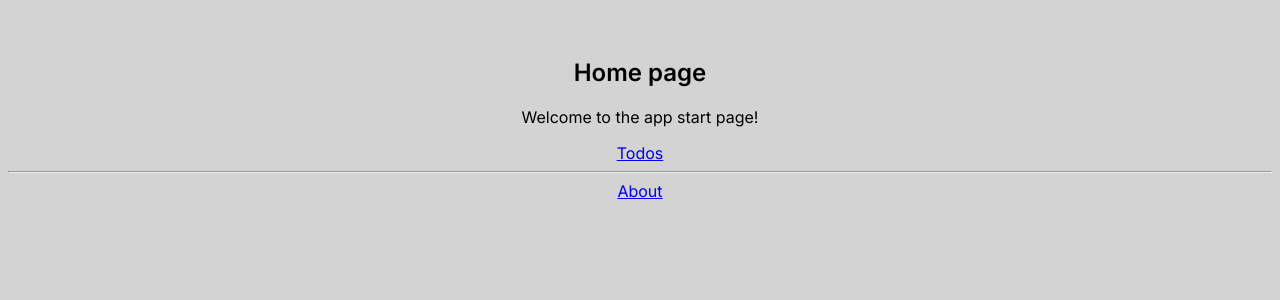
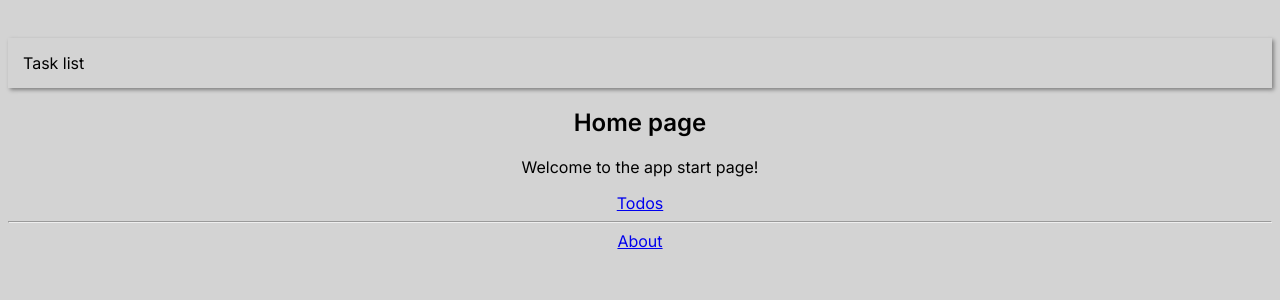
Before and after one commit to apachqq/task-list-vue, a Vue app: page / in a window 1280 px wide. Shown: the top 300 px of the page. Built offline with nearby package versions, Linux system fonts and the light colour scheme; no server answers.

Commit message:
the-navbar

```diff
--- a/src/App.vue
+++ b/src/App.vue
@@ -1,10 +1,12 @@
 <template>
+    <the-navbar></the-navbar>
     <router-view></router-view>
 </template>
 
 <script>
     import TodoList from '@/components/TodoList'
     import AddTodo from '@/components/AddTodo'
+    import TheNavbar from '@/components/TheNavbar'
 
     export default {
         data() {
@@ -27,7 +29,7 @@
                 this.todos.push(todo)
             }
         },
-        components: {TodoList, AddTodo},
+        components: {TodoList, AddTodo, TheNavbar},
     }
 </script>
 
--- /dev/null
+++ b/src/components/TheNavbar.vue
@@ -0,0 +1,26 @@
+<template>
+    <div class="navbar">
+        <div>Task list</div>
+        <div class="navbar__btns">
+
+        </div>
+    </div>
+</template>
+
+<script>
+</script>
+
+<style scoped>
+    .navbar {
+        height: 50px;
+        background-color: lightgray;
+        box-shadow: 2px 2px 4px gray;
+        display: flex;
+        align-items: center;
+        padding: 0 15px;
+    }
+
+    .navbar__btns {
+        margin-left: auto;
+    }
+</style>
```
